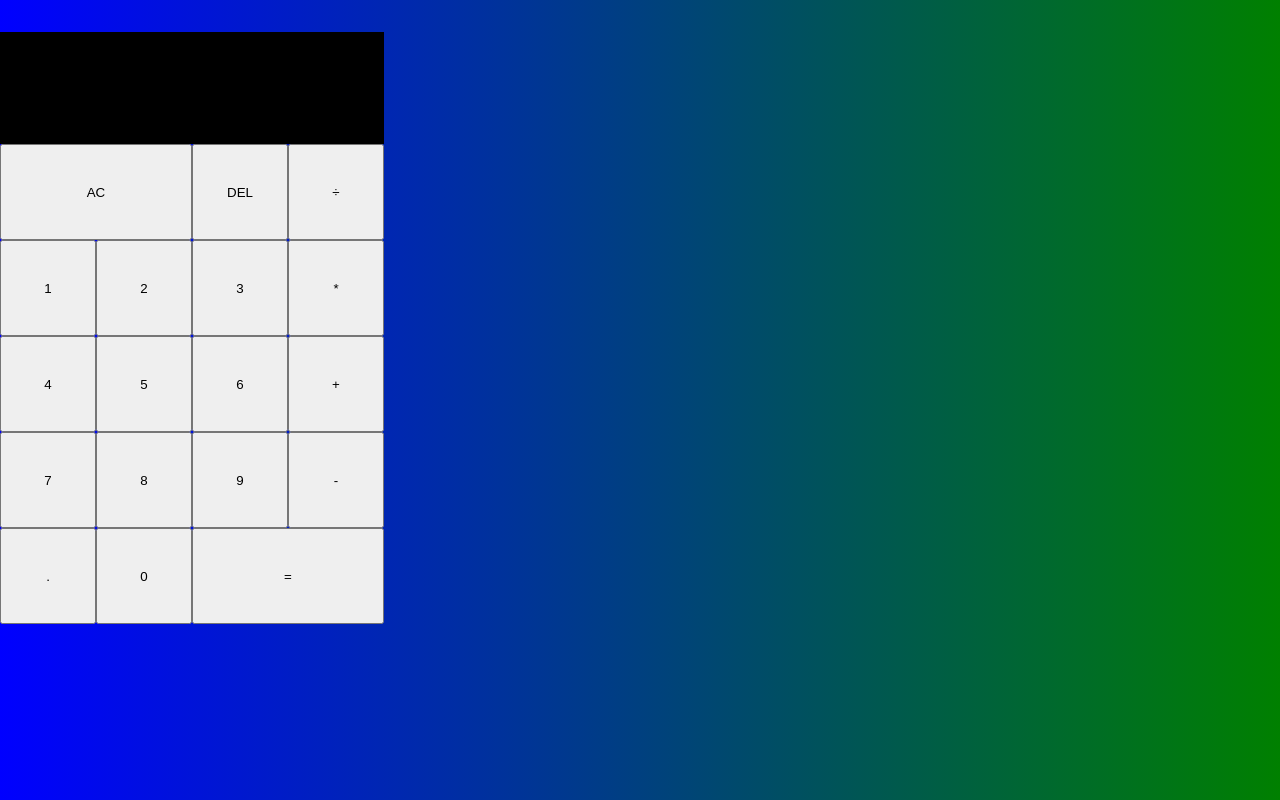
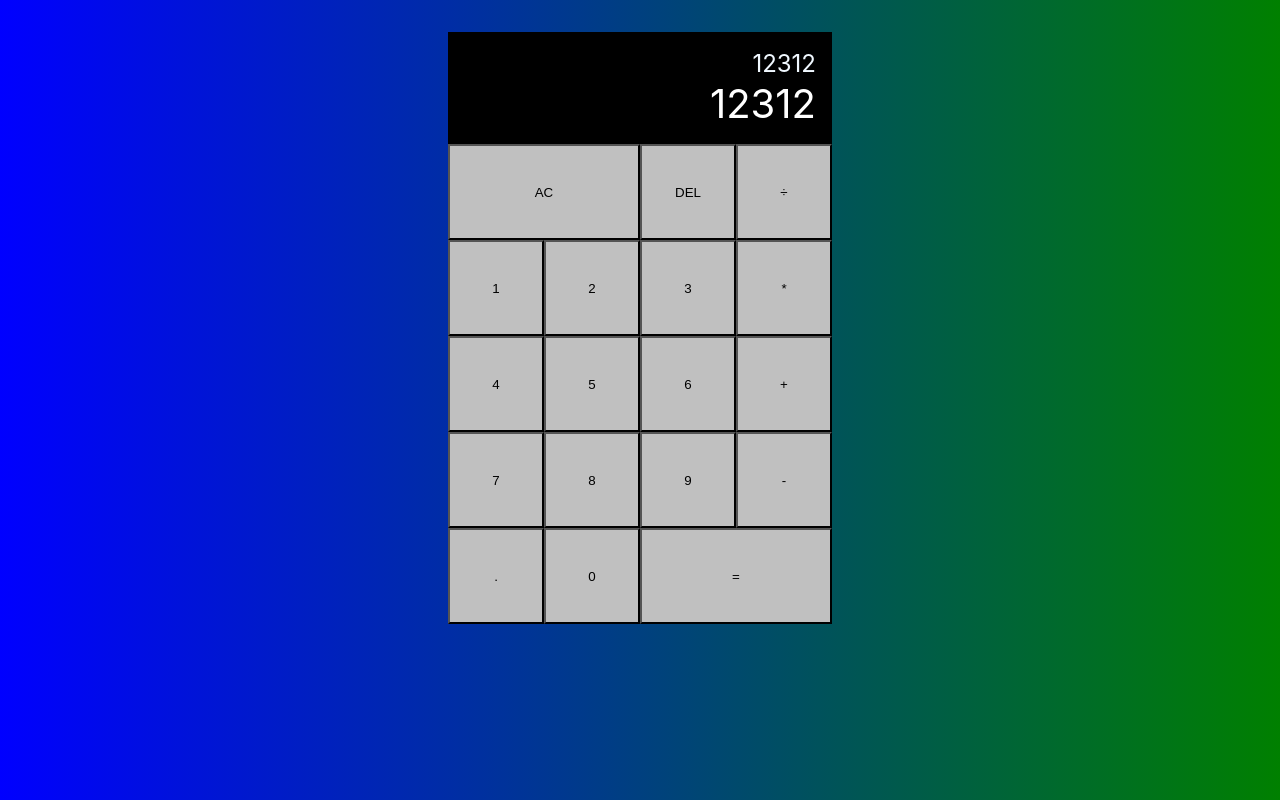
Before and after one commit to BillalAsif/calculator, a React (Create React App) app: page / in a window 1280 px wide. Built offline with nearby package versions, Linux system fonts and the light colour scheme.

Commit message:
css updated

```diff
--- a/src/App.js
+++ b/src/App.js
@@ -5,8 +5,8 @@ function App() {
     <div className='calculator-grid'>
 
       <div className='output'>
-        <div className='previous-operand'></div>
-        <div className='current-operand'></div>
+        <div className='previous-operand'>12312</div>
+        <div className='current-operand'>12312</div>
       </div>
 
       <button className='span-two'>AC</button>
--- a/src/style.css
+++ b/src/style.css
@@ -12,6 +12,16 @@ body {
     margin-top: 2rem;
     grid-template-columns: repeat(4, 6rem);
     grid-template-rows: minmax(7rem, auto) repeat(5, 6rem);
+    justify-content:center;
+}
+
+.calculator-grid > button {
+    background-color: rgb(192, 192, 192);
+    cursor: pointer;
+}
+.calculator-grid > button:hover,
+.calculator-grid > button:focus {
+    background-color:rgba(94, 83, 83, 0.9);
 }
 
 .span-two {
@@ -21,4 +31,21 @@ body {
 .output {
     grid-column: 1 / -1;
     background-color: black;
+    display: flex;
+    flex-direction: column;
+    align-items: flex-end;
+    justify-content: space-around;
+    word-wrap: break-word;
+    word-wrap: break-all;
+    padding: 1rem;
 }
+
+.output .previous-operand {
+    color:aliceblue;
+    font-size: 1.5rem;
+}
+
+.output .current-operand {
+    color:white;
+    font-size: 2.5rem;
+}
```
